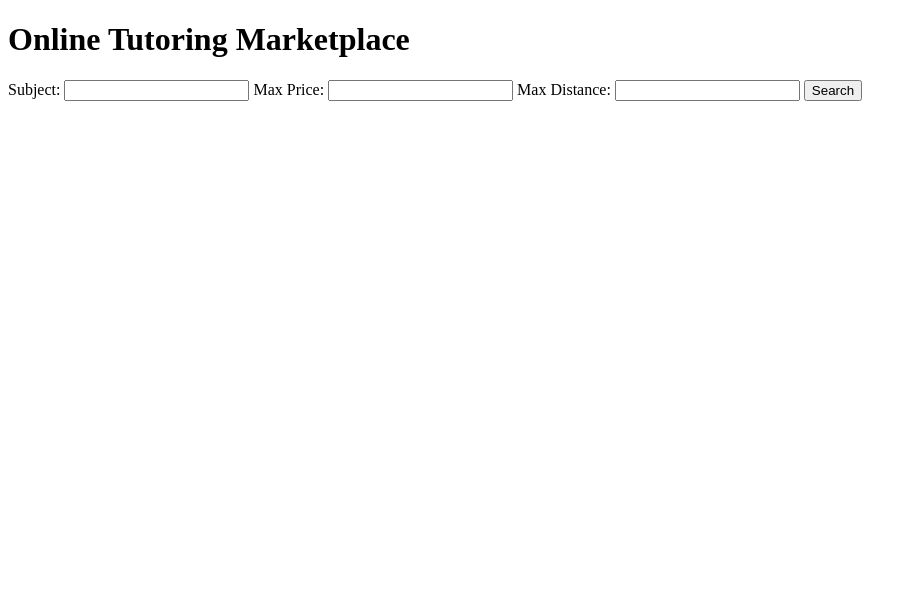
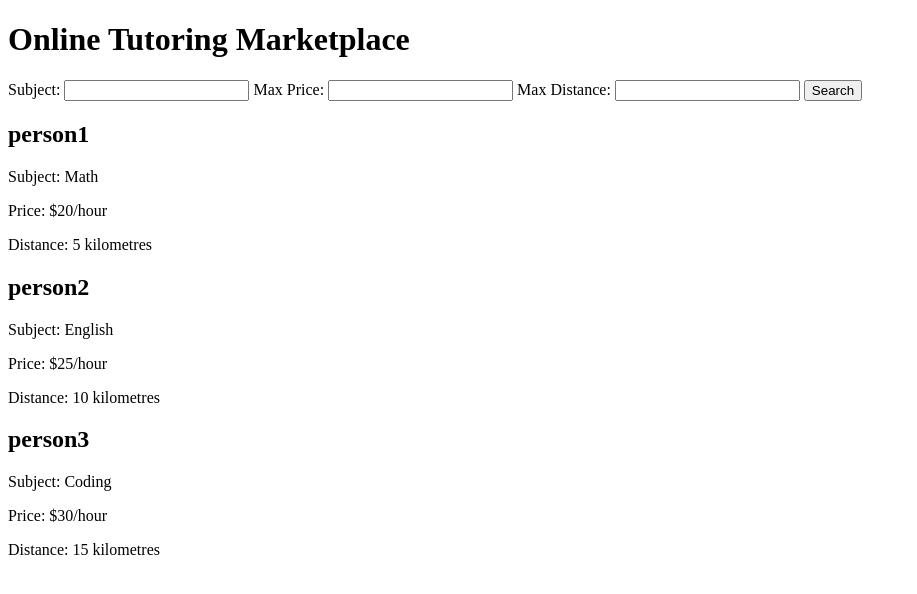
Before and after one commit to nexuspcs/TutorFinderConcept, a PHP site: page / in a window 1280 px wide. Shown: the top 594 px of the page, without its empty margins (0-917 px from the left). Run offline with PHP 8.4, Linux system fonts and the light colour scheme.

Commit message:
Update index.php

```diff
--- a/index.php
+++ b/index.php
@@ -1,9 +1,11 @@
 <!DOCTYPE html>
 <html>
+
 <head>
     <title>Online Tutoring Marketplace</title>
     <!-- Add CSS and JS links here -->
 </head>
+
 <body>
     <h1>Online Tutoring Marketplace</h1>
     <form action="index.php" method="post">
@@ -17,24 +19,30 @@
     </form>
 
     <?php
+    // Always display tutors by default
+    $tutors = array(
+        array('name' => 'person1', 'subject' => 'Math', 'price' => 20, 'distance' => 5),
+        array('name' => 'person2', 'subject' => 'English', 'price' => 25, 'distance' => 10),
+        array('name' => 'person3', 'subject' => 'Coding', 'price' => 30, 'distance' => 15),
+    );
+
+    // If form is submitted, filter tutors based on input
     if ($_SERVER["REQUEST_METHOD"] == "POST") {
         // Get the input data from the form
         $subject = $_POST['subject'];
         $price = $_POST['price'];
         $distance = $_POST['distance'];
 
-            // Dummy data for tutors
-            $tutors = array(
-                array('name' => 'Alice', 'subject' => 'Math', 'price' => 20, 'distance' => 5),
-                array('name' => 'Bob', 'subject' => 'English', 'price' => 25, 'distance' => 10),
-                array('name' => 'Charlie', 'subject' => 'Coding', 'price' => 30, 'distance' => 15),
-            );
+        // Filter the tutors array
+        $tutors = array_filter($tutors, function ($tutor) use ($subject, $price, $distance) {
+            return (empty($subject) || strtolower($tutor['subject']) == strtolower($subject)) &&
+                (empty($price) || $tutor['price'] <= $price) &&
+                (empty($distance) || $tutor['distance'] <= $distance);
+        });
+    }
 
-            // Loop through the tutors and display the ones that match the search criteria
+    // Loop through the tutors and display them
     foreach ($tutors as $tutor) {
-                if ((empty($subject) || strtolower($tutor['subject']) == strtolower($subject)) &&
-                    (empty($price) || $tutor['price'] <= $price) &&
-                    (empty($distance) || $tutor['distance'] <= $distance)) {
         echo "<div>";
         echo "<h2>" . $tutor['name'] . "</h2>";
         echo "<p>Subject: " . $tutor['subject'] . "</p>";
@@ -42,10 +50,8 @@
         echo "<p>Distance: " . $tutor['distance'] . " kilometres</p>";
         echo "</div>";
     }
-            }
 
-
-        }
     ?>
 </body>
+
 </html>
```
Lines whose indentation alone changed are shown as unchanged.
